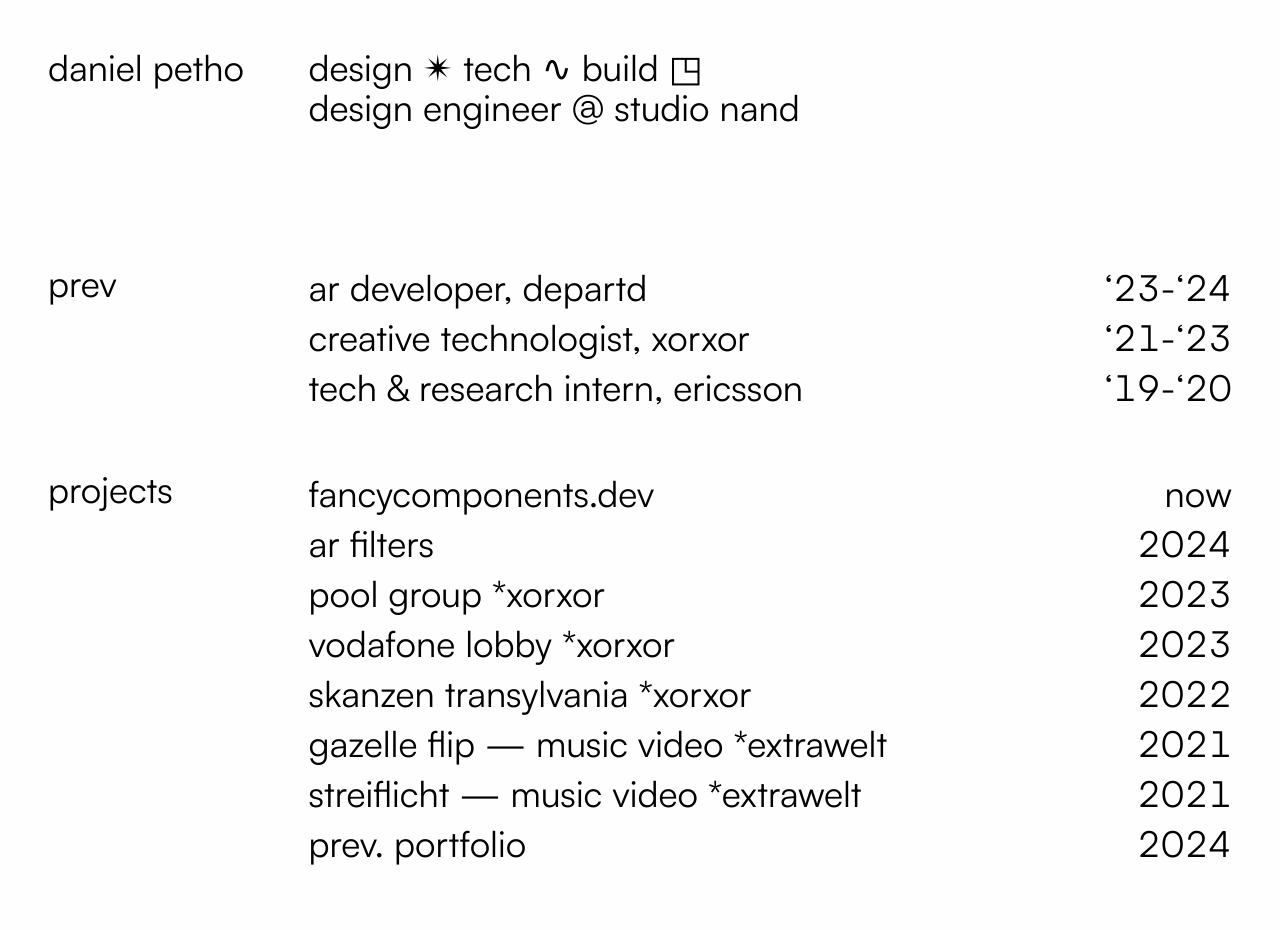
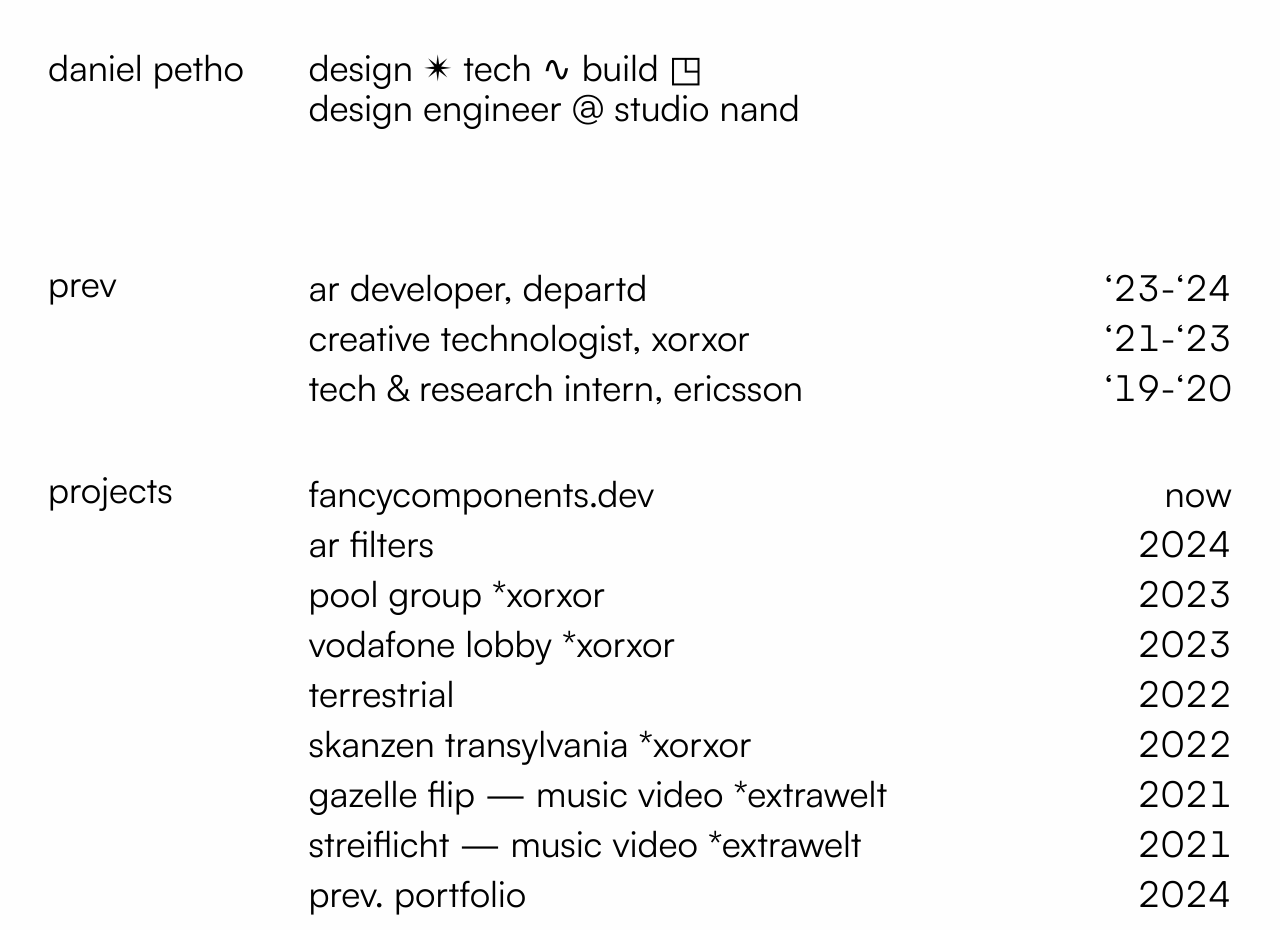
Before and after one commit to noorkarimmehedi/waitlist, a Next.js app: page / in a window 1280 px wide. Shown: the top 930 px of the page. Built offline with nearby package versions, Linux system fonts and the light colour scheme.

Commit message:
added new project, make it more accessible

```diff
--- a/src/app/page.tsx
+++ b/src/app/page.tsx
@@ -29,7 +29,7 @@
             </h1>
           </div>
           <div className="">
-            <p>
+            <h1>
               <ScrambleIn
                 delay={getAnimationDuration("daniel petho")}
                 scrambledLetterCount={SCRAMBLED_LETTER_COUNT}
@@ -37,7 +37,7 @@
               >
                 design ✴ tech ∿ build ◳
               </ScrambleIn>
-            </p>
+            </h1>
             <a
               href="https://nand.io"
               target="_blank"
@@ -56,7 +56,7 @@
 
         {/* Previous Experience */}
         <div className="flex">
-          <div className="w-1/3 sm:w-1/3 md:w-1/4 lg:w-1/4 xl:w-[22%]">
+          <h2 className="w-1/3 sm:w-1/3 md:w-1/4 lg:w-1/4 xl:w-[22%]">
             <ScrambleIn
               delay={ROW_DELAY * 3}
               scrambledLetterCount={SCRAMBLED_LETTER_COUNT}
@@ -64,7 +64,7 @@
             >
               prev
             </ScrambleIn>
-          </div>
+          </h2>
           <div className="flex-1">
             {experiences.map((exp, index) => (
               <a
@@ -93,7 +93,7 @@
 
         {/* Projects */}
         <div className="flex">
-          <div className="w-1/3 sm:w-1/3 md:w-1/4 lg:w-1/4 xl:w-[22%]">
+          <h2 className="w-1/3 sm:w-1/3 md:w-1/4 lg:w-1/4 xl:w-[22%]">
             <ScrambleIn
               delay={ROW_DELAY * 7}
               scrambledLetterCount={SCRAMBLED_LETTER_COUNT}
@@ -101,7 +101,7 @@
             >
               projects
             </ScrambleIn>
-          </div>
+          </h2>
           <ul className="flex-1">
             {projects.map((project, index) => (
               <li key={index}>
@@ -134,7 +134,7 @@
 
         {/* Contact */}
         <div className="flex">
-          <div className="w-1/3 sm:w-1/3 md:w-1/4 lg:w-1/4 xl:w-[22%]">
+          <h2 className="w-1/3 sm:w-1/3 md:w-1/4 lg:w-1/4 xl:w-[22%]">
             <ScrambleIn
               delay={ROW_DELAY * 15}
               scrambledLetterCount={SCRAMBLED_LETTER_COUNT}
@@ -142,7 +142,7 @@
             >
               contact
             </ScrambleIn>
-          </div>
+          </h2>
           <ul>
             <li>
               <ScrambleIn
--- a/src/components/scramble-hover.tsx
+++ b/src/components/scramble-hover.tsx
@@ -266,7 +266,8 @@
       className={cn("inline-block whitespace-pre-wrap", className)}
       {...props}
     >
-      {renderText()}
+      <span className="sr-only">{text}</span>
+      <span aria-hidden="true">{renderText()}</span>
     </motion.span>
   );
 };
--- a/src/components/scramble-in.tsx
+++ b/src/components/scramble-in.tsx
@@ -188,7 +188,10 @@
       };
 
       return (
-        <span className="inline-block whitespace-pre-wrap">{renderText()}</span>
+        <span className="inline-block whitespace-pre-wrap">
+          <span className="sr-only">{text}</span>
+          <span aria-hidden="true">{renderText()}</span>
+        </span>
       );
     }
   );
--- a/src/data/content.ts
+++ b/src/data/content.ts
@@ -40,6 +40,12 @@
     year: "2023",
     links: "https://xorxor.hu/projects/vodafone-dataviz.html",
     img: "./img/vodafone.webp"
+  },
+  {
+    title: "terrestrial",
+    year: "2022",
+    links: "https://github.com/danielpetho/terrestrial-fxhash-tutorial",
+    img: "./img/terrestrial.webp"
   },
   {
     title: "skanzen transylvania *xorxor",
```
Also changed, not shown: public/img/terrestrial.webp (added).
